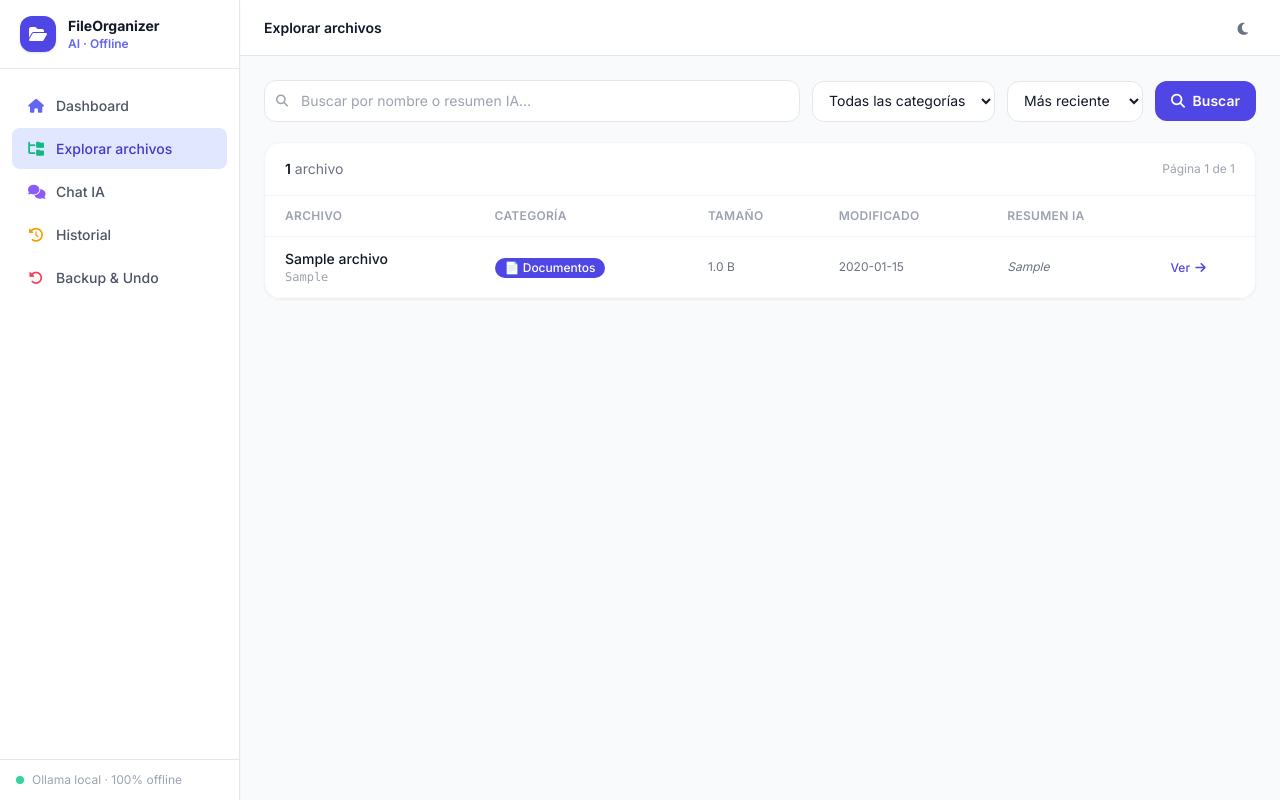
After one commit to Raul1204-hub/fileorganizer-ai, a Flask app: page /explorar in a window 1280 px wide. The commit adds this page. Run offline with Flask 3, Linux system fonts and the light colour scheme; data comes from the database, SQL or seed files in the repository; tables that the repository leaves empty hold one stand-in row (values such as "Sample post"); some libraries are stand-ins or nearby versions.

Commit message:
feat: add /explorar page with search, category filter and sort

```diff
--- a/web/app.py
+++ b/web/app.py
@@ -62,6 +62,42 @@ def index():
         archivos=archivos,
         categorias=categorias,
         scan_state=_scan_state,
+    )
+
+
+@app.route("/explorar")
+def explorar():
+    search     = request.args.get("search", "").strip() or None
+    raw_cat    = request.args.get("categoria_id", "")
+    categoria_id = int(raw_cat) if raw_cat.isdigit() else None
+    sort       = request.args.get("sort", "fecha")   # fecha | nombre | tamaño
+    page       = max(1, int(request.args.get("page", 1)))
+    per_page   = 50
+    offset     = (page - 1) * per_page
+
+    all_files  = database.get_all_archivos(search=search, categoria_id=categoria_id)
+
+    # Sort in Python (avoids changing DB layer)
+    sort_keys  = {"nombre": lambda f: (f["nombre"] or "").lower(),
+                  "tamaño": lambda f: f["tamaño_bytes"] or 0,
+                  "fecha":  lambda f: f["fecha_modificacion"] or ""}
+    all_files.sort(key=sort_keys.get(sort, sort_keys["fecha"]), reverse=(sort != "nombre"))
+
+    total      = len(all_files)
+    pages      = max(1, (total + per_page - 1) // per_page)
+    archivos   = all_files[offset : offset + per_page]
+    categorias = database.get_categorias()
+
+    return render_template(
+        "explorar.html",
+        archivos=archivos,
+        categorias=categorias,
+        total=total,
+        page=page,
+        pages=pages,
+        search=search or "",
+        categoria_id=categoria_id,
+        sort=sort,
     )
 
 
--- a/web/templates/base.html
+++ b/web/templates/base.html
@@ -62,7 +62,7 @@
       <a href="/" class="nav-link {% if request.path == '/' %}active{% endif %}">
         <i class="fa-solid fa-house w-4 text-center text-indigo-500"></i> Dashboard
       </a>
-      <a href="/?view=all" class="nav-link">
+      <a href="/explorar" class="nav-link {% if '/explorar' in request.path %}active{% endif %}">
         <i class="fa-solid fa-folder-tree w-4 text-center text-emerald-500"></i> Explorar archivos
       </a>
       <a href="/chat" class="nav-link {% if request.path == '/chat' %}active{% endif %}">
--- /dev/null
+++ b/web/templates/explorar.html
@@ -0,0 +1,151 @@
+{% extends "base.html" %}
+{% block title %}Explorar archivos — FileOrganizer AI{% endblock %}
+{% block page_title %}Explorar archivos{% endblock %}
+
+{% block content %}
+
+<!-- ── Filtros ─────────────────────────────────────────────────────────────── -->
+<form method="GET" action="/explorar" id="filter-form">
+  <div class="flex flex-wrap items-center gap-3 mb-5">
+
+    <!-- Búsqueda -->
+    <div class="relative flex-1 min-w-52">
+      <i class="fa-solid fa-magnifying-glass absolute left-3 top-1/2 -translate-y-1/2 text-gray-400 text-xs"></i>
+      <input name="search" type="text" value="{{ search }}" placeholder="Buscar por nombre o resumen IA…"
+             class="w-full pl-9 pr-4 py-2.5 text-sm border border-gray-200 dark:border-gray-700 rounded-xl bg-white dark:bg-gray-900 focus:outline-none focus:ring-2 focus:ring-indigo-400 dark:text-gray-200">
+    </div>
+
+    <!-- Categoría -->
+    <select name="categoria_id" onchange="this.form.submit()"
+            class="py-2.5 px-3 text-sm border border-gray-200 dark:border-gray-700 rounded-xl bg-white dark:bg-gray-900 focus:outline-none focus:ring-2 focus:ring-indigo-400 dark:text-gray-200">
+      <option value="">Todas las categorías</option>
+      {% for cat in categorias %}
+      <option value="{{ cat.id }}" {% if categoria_id == cat.id %}selected{% endif %}>
+        {{ cat.icono }} {{ cat.nombre }}
+      </option>
+      {% endfor %}
+    </select>
+
+    <!-- Orden -->
+    <select name="sort" onchange="this.form.submit()"
+            class="py-2.5 px-3 text-sm border border-gray-200 dark:border-gray-700 rounded-xl bg-white dark:bg-gray-900 focus:outline-none focus:ring-2 focus:ring-indigo-400 dark:text-gray-200">
+      <option value="fecha"  {% if sort == 'fecha'  %}selected{% endif %}>Más reciente</option>
+      <option value="nombre" {% if sort == 'nombre' %}selected{% endif %}>Nombre A→Z</option>
+      <option value="tamaño" {% if sort == 'tamaño' %}selected{% endif %}>Más pesado</option>
+    </select>
+
+    <button type="submit"
+            class="px-4 py-2.5 bg-indigo-600 hover:bg-indigo-700 text-white text-sm font-semibold rounded-xl transition">
+      <i class="fa-solid fa-magnifying-glass mr-1"></i> Buscar
+    </button>
+
+    {% if search or categoria_id %}
+    <a href="/explorar" class="px-4 py-2.5 border border-gray-200 dark:border-gray-700 rounded-xl text-sm text-gray-500 dark:text-gray-400 hover:bg-gray-50 dark:hover:bg-gray-800 transition">
+      <i class="fa-solid fa-xmark mr-1"></i> Limpiar
+    </a>
+    {% endif %}
+  </div>
+</form>
+
+<!-- ── Resultados ──────────────────────────────────────────────────────────── -->
+<div class="bg-white dark:bg-gray-900 rounded-2xl shadow-sm border border-gray-100 dark:border-gray-800">
+
+  <div class="flex items-center justify-between px-5 py-4 border-b border-gray-100 dark:border-gray-800">
+    <span class="text-sm text-gray-500">
+      <span class="font-semibold text-gray-900 dark:text-white">{{ total }}</span> archivo{{ 's' if total != 1 else '' }}
+      {% if search %} — búsqueda: <em>"{{ search }}"</em>{% endif %}
+    </span>
+    <span class="text-xs text-gray-400">Página {{ page }} de {{ pages }}</span>
+  </div>
+
+  <div class="overflow-x-auto">
+    <table class="w-full text-sm">
+      <thead>
+        <tr class="border-b border-gray-100 dark:border-gray-800">
+          <th class="text-left px-5 py-3 text-xs font-semibold text-gray-400 uppercase tracking-wide">Archivo</th>
+          <th class="text-left px-4 py-3 text-xs font-semibold text-gray-400 uppercase tracking-wide">Categoría</th>
+          <th class="text-left px-4 py-3 text-xs font-semibold text-gray-400 uppercase tracking-wide">Tamaño</th>
+          <th class="text-left px-4 py-3 text-xs font-semibold text-gray-400 uppercase tracking-wide">Modificado</th>
+          <th class="text-left px-4 py-3 text-xs font-semibold text-gray-400 uppercase tracking-wide">Resumen IA</th>
+          <th class="px-4 py-3"></th>
+        </tr>
+      </thead>
+      <tbody>
+        {% for a in archivos %}
+        <tr class="border-b border-gray-50 dark:border-gray-800/50 hover:bg-indigo-50/40 dark:hover:bg-gray-800/40 transition">
+          <td class="px-5 py-3">
+            <div class="font-medium text-gray-900 dark:text-white truncate max-w-xs" title="{{ a.nombre }}">
+              {{ a.nombre }}
+            </div>
+            <div class="text-xs text-gray-400 truncate max-w-xs font-mono" title="{{ a.ruta_actual }}">
+              {{ a.ruta_actual }}
+            </div>
+          </td>
+          <td class="px-4 py-3 whitespace-nowrap">
+            {% if a.categoria_color %}
+            <span class="badge text-white text-xs" style="background: {{ a.categoria_color }}">
+              {{ a.categoria_icono }} {{ a.categoria_nombre }}
+            </span>
+            {% else %}
+            <span class="text-gray-400 text-xs">—</span>
+            {% endif %}
+          </td>
+          <td class="px-4 py-3 text-xs text-gray-500 whitespace-nowrap">
+            {{ a.tamaño_bytes | format_size }}
+          </td>
+          <td class="px-4 py-3 text-xs text-gray-500 whitespace-nowrap">
+            {{ (a.fecha_modificacion or '')[:10] }}
+          </td>
+          <td class="px-4 py-3 max-w-xs">
+            {% if a.resumen_ia %}
+            <span class="text-xs text-gray-500 italic line-clamp-2">{{ a.resumen_ia }}</span>
+            {% else %}
+            <span class="text-gray-300 dark:text-gray-600 text-xs">—</span>
+            {% endif %}
+          </td>
+          <td class="px-4 py-3 whitespace-nowrap">
+            <a href="/archivo/{{ a.id }}"
+               class="text-indigo-600 hover:text-indigo-800 dark:text-indigo-400 text-xs font-medium">
+              Ver <i class="fa-solid fa-arrow-right ml-0.5"></i>
+            </a>
+          </td>
+        </tr>
+        {% else %}
+        <tr>
+          <td colspan="6" class="text-center py-16 text-gray-400">
+            <i class="fa-solid fa-folder-open text-4xl mb-3 block opacity-30"></i>
+            {% if search or categoria_id %}
+              No hay archivos que coincidan con los filtros.
+            {% else %}
+              No hay archivos indexados. ¡Inicia un escaneo desde el Dashboard!
+            {% endif %}
+          </td>
+        </tr>
+        {% endfor %}
+      </tbody>
+    </table>
+  </div>
+
+  <!-- Paginación -->
+  {% if pages > 1 %}
+  <div class="flex items-center justify-between px-5 py-4 border-t border-gray-100 dark:border-gray-800">
+    <span class="text-xs text-gray-500">{{ (page-1)*50 + 1 }}–{{ [page*50, total] | min }} de {{ total }}</span>
+    <div class="flex gap-2">
+      {% if page > 1 %}
+      <a href="/explorar?page={{ page-1 }}&search={{ search }}&categoria_id={{ categoria_id or '' }}&sort={{ sort }}"
+         class="px-3 py-1.5 text-xs border border-gray-200 dark:border-gray-700 rounded-lg hover:bg-gray-50 dark:hover:bg-gray-800 text-gray-600 dark:text-gray-400 transition">
+        <i class="fa-solid fa-chevron-left mr-1"></i> Anterior
+      </a>
+      {% endif %}
+      {% if page < pages %}
+      <a href="/explorar?page={{ page+1 }}&search={{ search }}&categoria_id={{ categoria_id or '' }}&sort={{ sort }}"
+         class="px-3 py-1.5 text-xs border border-gray-200 dark:border-gray-700 rounded-lg hover:bg-gray-50 dark:hover:bg-gray-800 text-gray-600 dark:text-gray-400 transition">
+        Siguiente <i class="fa-solid fa-chevron-right ml-1"></i>
+      </a>
+      {% endif %}
+    </div>
+  </div>
+  {% endif %}
+
+</div>
+{% endblock %}
```
